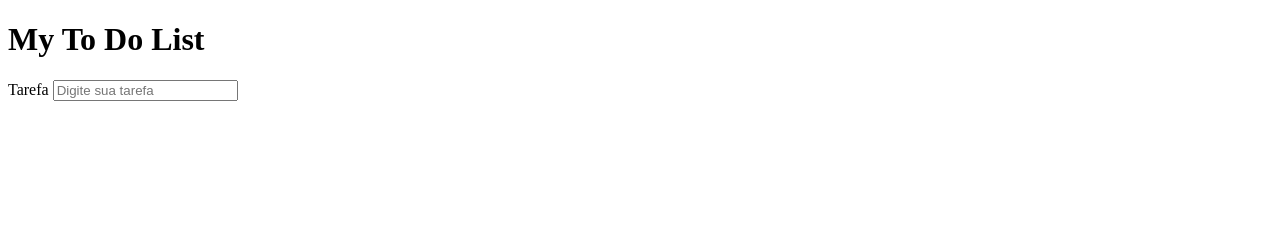
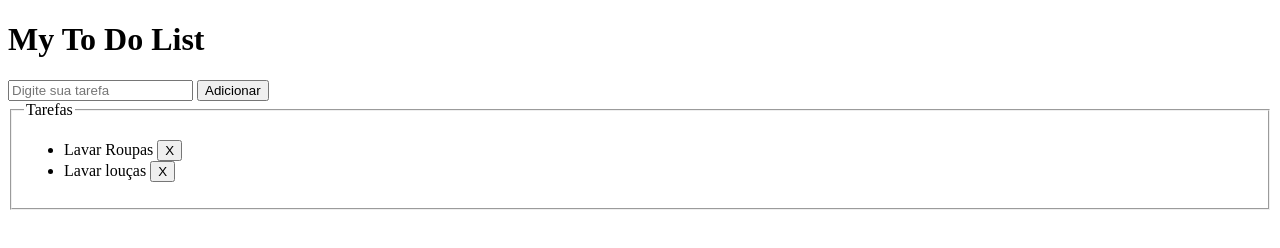
Before and after one commit to carolHorowitz/To-Do-List, a plain HTML site: page index.html in a window 1280 px wide. Drawn offline with Linux system fonts and the light colour scheme.

Commit message:
adicionando javaScript

```diff
--- a/index.html
+++ b/index.html
@@ -13,14 +13,48 @@
         <header>
             <form class="caixa">
                 <h1 class="titulo">My To Do List</h1>
-                <label for="tarefa">Tarefa</label>
-                <input type="text" name="Tarefa" id="tarefa" required="" placeholder="Digite sua tarefa">
+
+                <div>
+                    <input type="text" name="tarefa" id="tarefa" required="" placeholder="Digite sua tarefa">
+                    <button class="addBtn" value="AddTask" onclick="novaTarefa()">Adicionar</button>
+                </div>
+
             </form>
         </header>
 
+        <fieldset>
+            <legend>Tarefas</legend>
+            <ul class="tarefas-adicionadas" id="minhaLista">
+                <li class="checkbox">Lavar Roupas <button class="deletar">X</button></li>
+                <li class="checkbox">Lavar louças <button class="deletar">X</button></li>
+            </ul>
+        </fieldset>
+
+        <script type="text/javascript">
+
+            var ul = document.getElementById(minhaLista);
+            var li;
+            var itemId;
+
+            novaTarefa = function() {
+                alert("oi");
+            }
+
+            removerTarefa = function() {
+
+            }
+
+            criarItemEl = function() {
+
+            }
+
+            criarBtnRemover = function() {
+
+            }
+
+        </script>
+
     </body>
-    <footer>
 
-    </footer>
 
 </html>
--- a/style.css
+++ b/style.css
@@ -0,0 +1,3 @@
+.checked {
+    text-decoration: line-through;
+}
```
